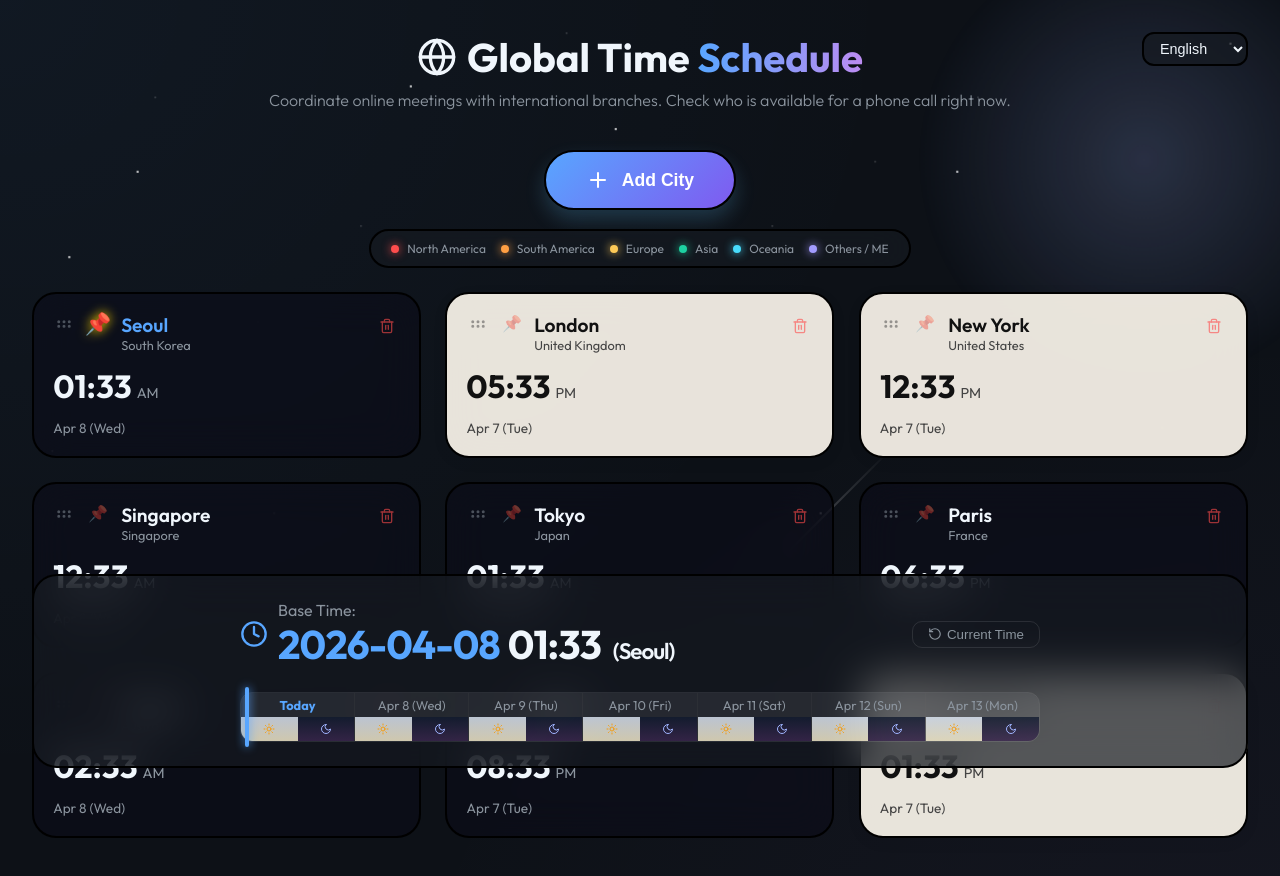
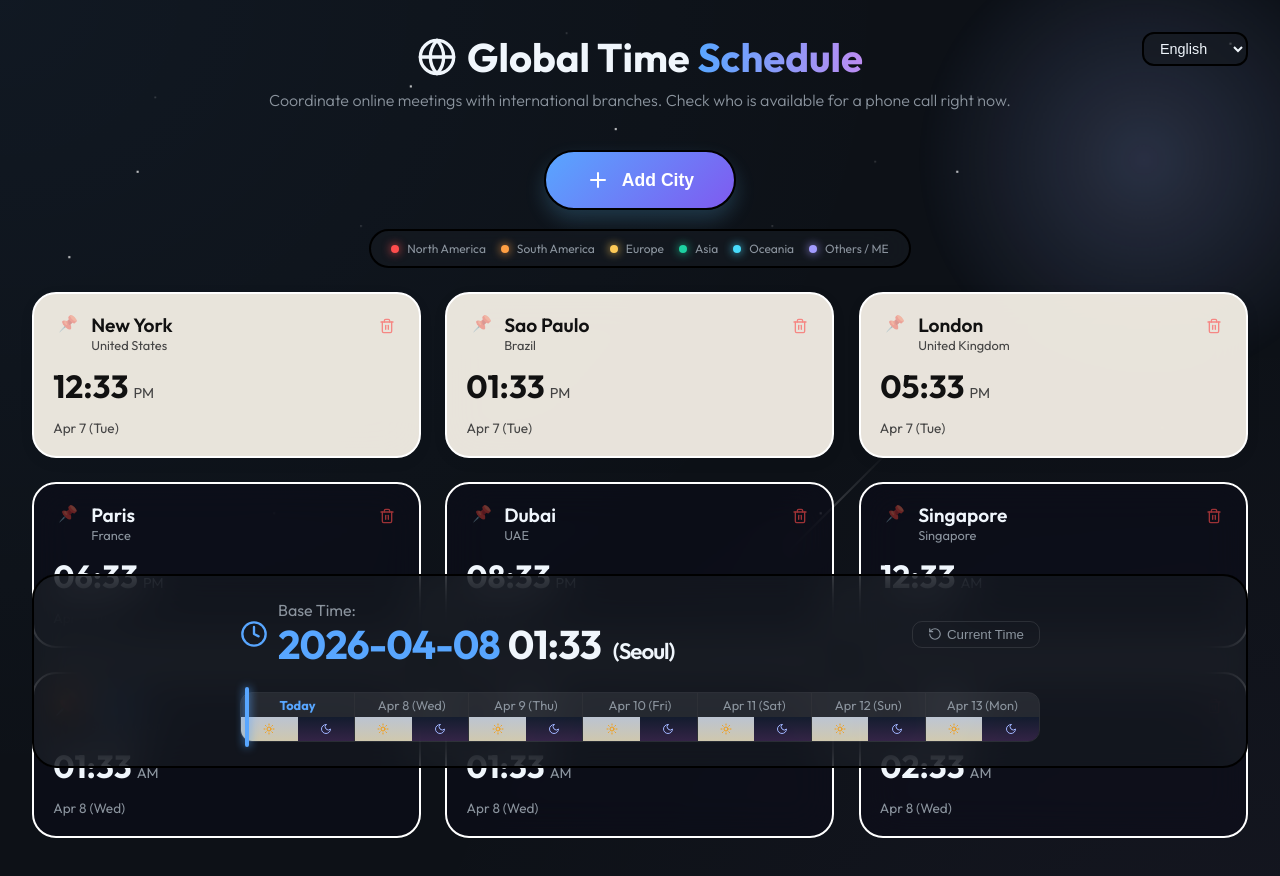
Before and after one commit to ko750125-afk/Global-Time-Schedule, a React (Vite) app: page / in a window 1280 px wide. Shown: the top 876 px of the page. Built offline with nearby package versions, Linux system fonts and the light colour scheme.

Commit message:
UI tweaks: Chronological sort, dark mode white borders, remove daytime plane

```diff
--- a/src/App.jsx
+++ b/src/App.jsx
@@ -115,6 +115,15 @@ function App() {
     const baseHour24 = parseInt(formatInTimeZone(baseDate, baseCity.timezone, 'HH'));
     return baseHour24 >= 6 && baseHour24 < 18;
   }, [baseDate, baseCity]);
+
+  // Force sorting by time (west to east chronologically)
+  const sortedCities = useMemo(() => {
+    return [...cities].sort((a, b) => {
+      const offsetA = parseInt(formatInTimeZone(new Date(), a.timezone, 'xxxx'), 10);
+      const offsetB = parseInt(formatInTimeZone(new Date(), b.timezone, 'xxxx'), 10);
+      return offsetA - offsetB;
+    });
+  }, [cities]);
 
   // Global Theme Sync
   useEffect(() => {
@@ -238,11 +247,11 @@ function App() {
             onDragEnd={handleDragEnd}
           >
             <SortableContext
-              items={cities.map(c => c.id)}
+              items={sortedCities.map(c => c.id)}
               strategy={rectSortingStrategy}
             >
               <AnimatePresence mode="popLayout">
-                {cities.map((city, index) => (
+                {sortedCities.map((city, index) => (
                   <SortableCityCard
                     key={city.id}
                     city={city}
@@ -437,14 +446,6 @@ function SortableCityCard({ city, baseDate, onRemove, onSetBase, isBase, index,
     >
       <div style={{ display: 'flex', justifyContent: 'space-between', alignItems: 'flex-start' }}>
         <div style={{ display: 'flex', gap: '8px', alignItems: 'flex-start' }}>
-          <div
-            {...attributes}
-            {...listeners}
-            className="drag-handle"
-            style={{ color: 'var(--text-secondary)', cursor: 'grab', padding: '2px', display: 'flex', opacity: 0.5 }}
-          >
-            <GripHorizontal size={18} />
-          </div>
           <button
             onClick={onSetBase}
             style={{
--- a/src/index.css
+++ b/src/index.css
@@ -80,5 +80,5 @@ body.global-day-theme {
   }
 }
 
-.city-card { border: 2px solid #000 !important; }
+.city-card { border: 2px solid #fff !important; }
 body.global-day-theme .city-card { border: 2px solid #000 !important; }
```
